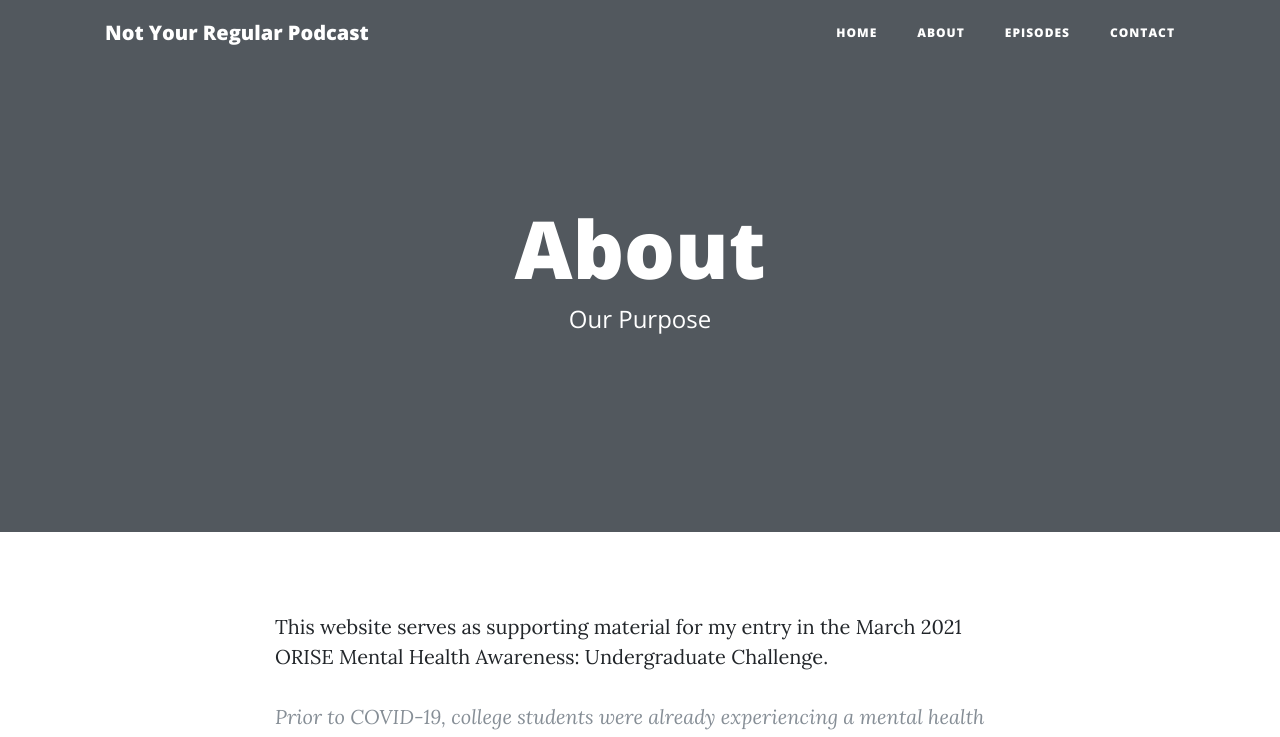
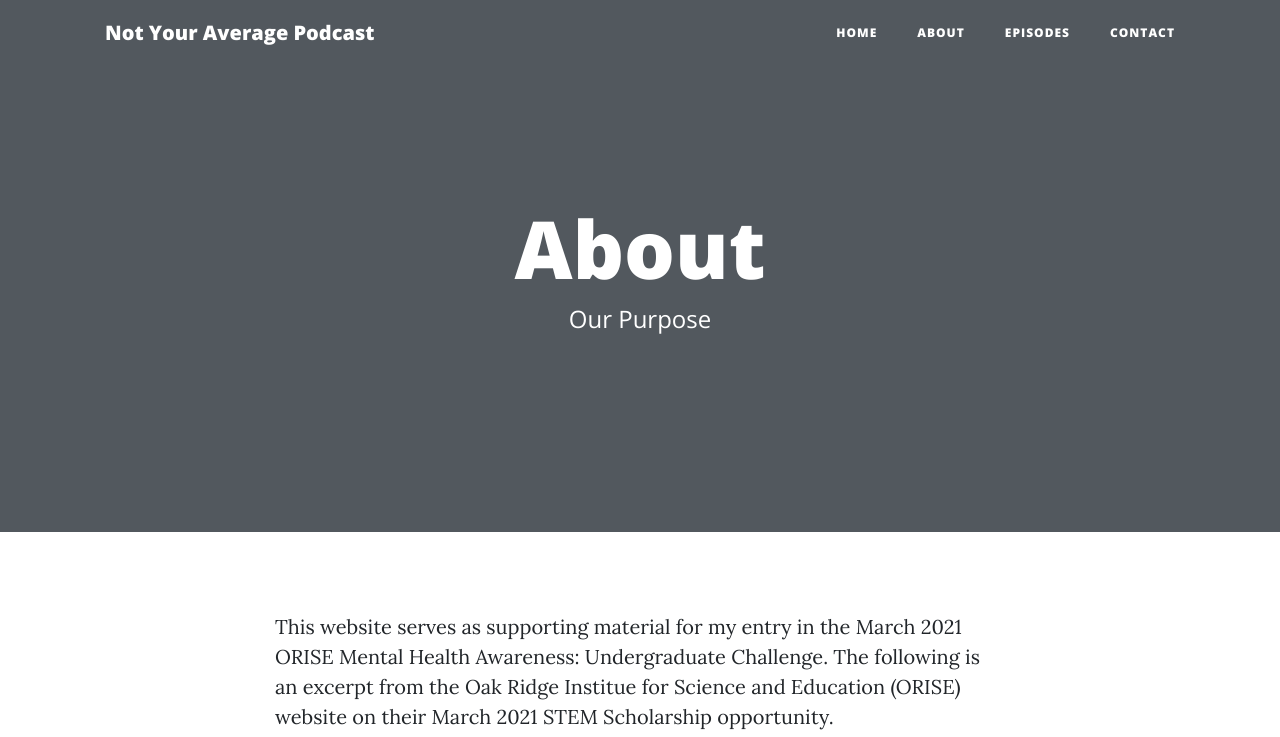
Before and after one commit to juliacat23/podcastwebsite, a website: page about.html in a window 1280 px wide. Shown: the top 737 px of the page. Drawn offline with nearby package versions, Linux system fonts and the light colour scheme.

Commit message:
Update about.html

```diff
--- a/about.html
+++ b/about.html
@@ -8,7 +8,7 @@
   <meta name="description" content="">
   <meta name="author" content="">
 
-  <title>Clean Blog - Start Bootstrap Theme</title>
+  <title>Podcast</title>
 
   <!-- Bootstrap core CSS -->
   <link href="vendor/bootstrap/css/bootstrap.min.css" rel="stylesheet">
@@ -28,7 +28,7 @@
   <!-- Navigation -->
   <nav class="navbar navbar-expand-lg navbar-light fixed-top" id="mainNav">
     <div class="container">
-      <a class="navbar-brand" href="index.html">Not Your Regular Podcast</a>
+      <a class="navbar-brand" href="index.html">Not Your Average Podcast</a>
       <button class="navbar-toggler navbar-toggler-right" type="button" data-toggle="collapse" data-target="#navbarResponsive" aria-controls="navbarResponsive" aria-expanded="false" aria-label="Toggle navigation">
         Menu
         <i class="fas fa-bars"></i>
@@ -71,7 +71,7 @@
   <div class="container">
     <div class="row">
       <div class="col-lg-8 col-md-10 mx-auto">
-        <p>This website serves as supporting material for my entry in the March 2021 ORISE Mental Health Awareness: Undergraduate Challenge. </p>
+        <p>This website serves as supporting material for my entry in the March 2021 ORISE Mental Health Awareness: Undergraduate Challenge. The following is an excerpt from the Oak Ridge Institue for Science and Education (ORISE) website on their March 2021 STEM Scholarship opportunity. </p>
         <blockquote cite="https://orise.orau.gov/resources/stem/scholarships.html">
           Prior to COVID-19, college students were already experiencing a mental health crisis. In October 2020, a survey of college students found that 63% of students say that their emotional health is worse than before the COVID-19 pandemic and 56% of students are significantly concerned with their ability to care for their mental health. Furthermore, it was found that a high proportion of students are dealing with anxiety (82%), followed by social isolation/loneliness (68%), depression (63%), trouble concentrating (62%), and difficulty coping with stress in a healthy way (60%). One in five (19%) students have had suicidal thoughts in the past month.
         </blockquote>
```
